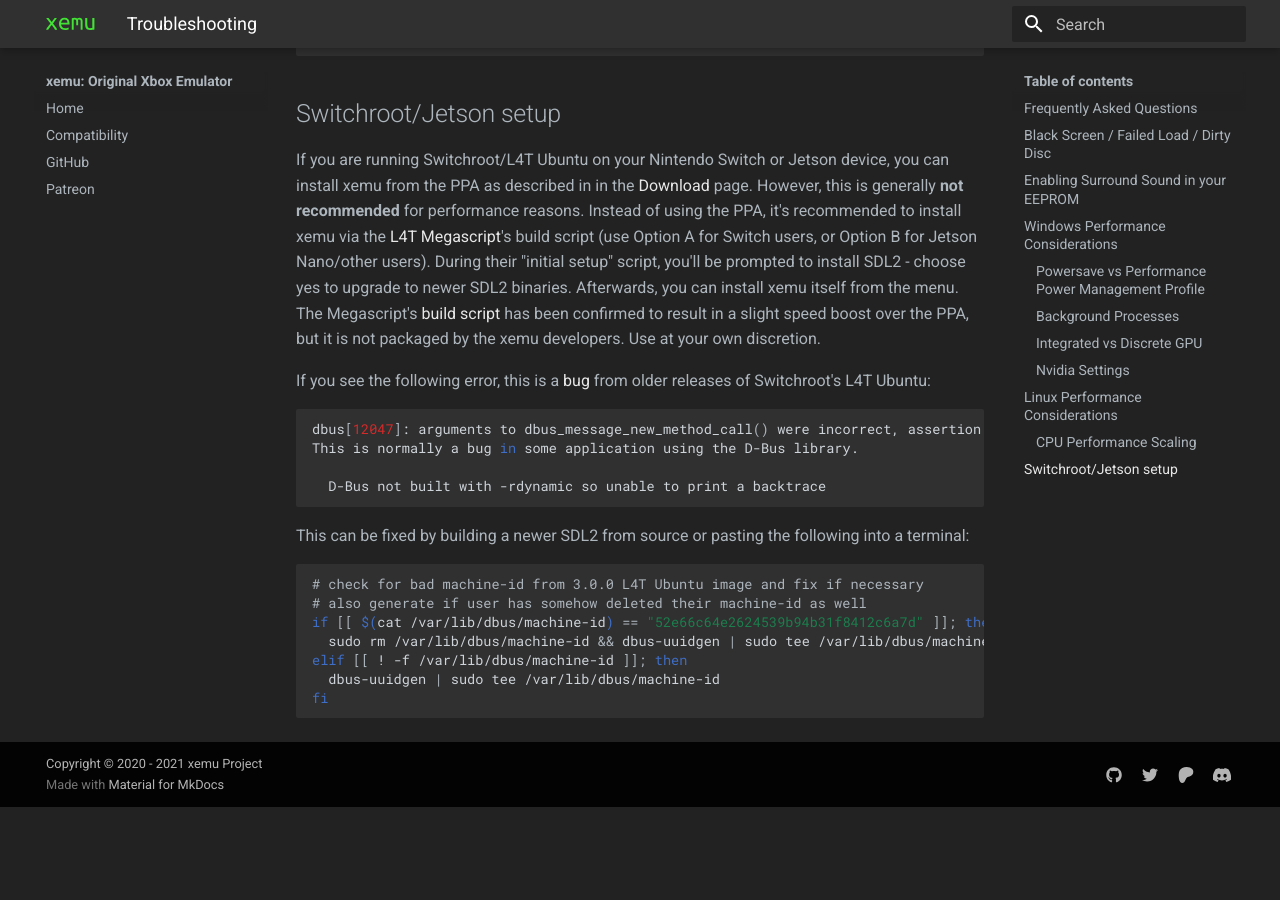
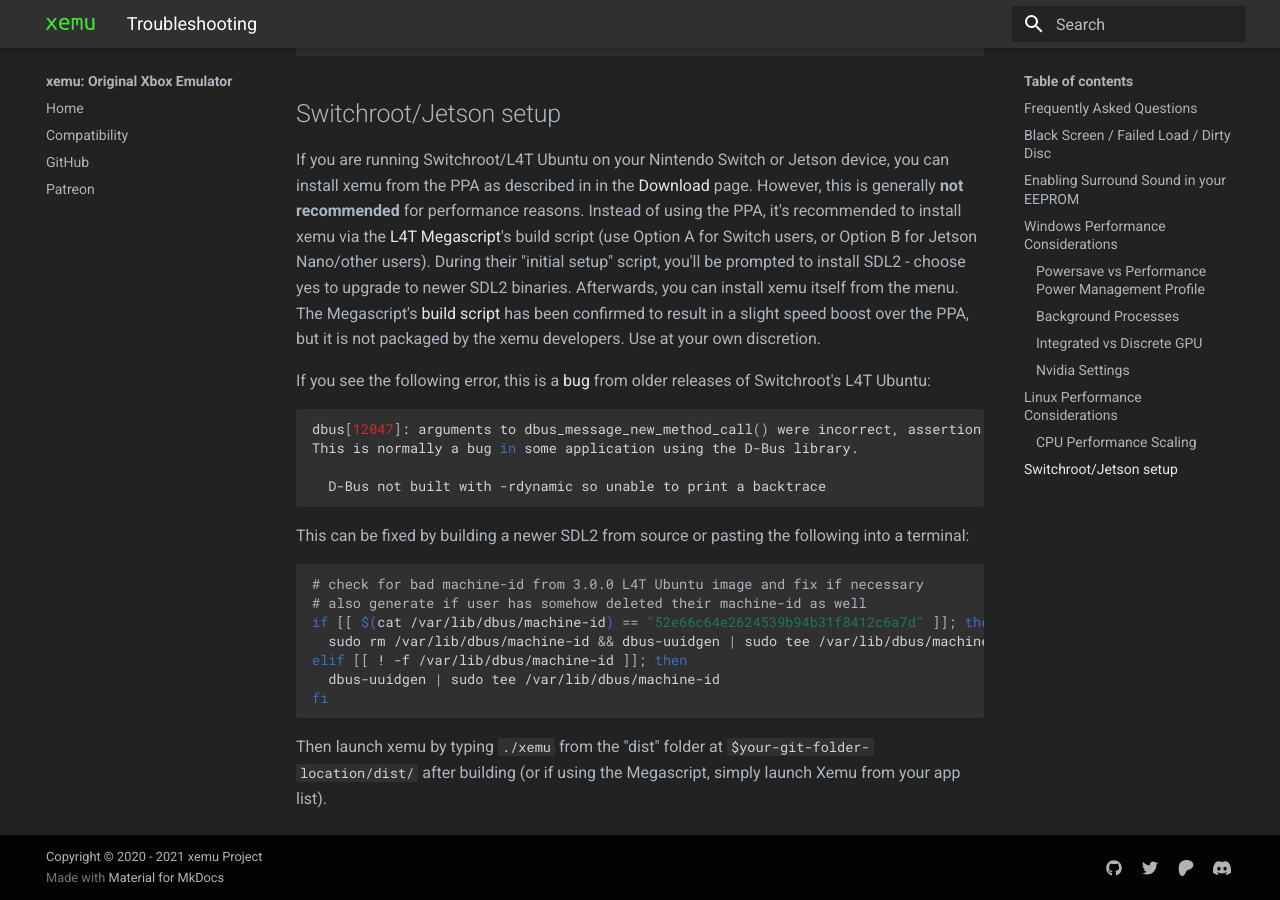
Before and after one commit to xemu-project/xemu-website, an MkDocs documentation site: the page built from docs/docs/troubleshooting.md, in a window 1280 px wide and 900 px high, scrolled down 1642 px. Built offline with MkDocs 1.6.1 and Material for MkDocs 9.7.7, drawn with Linux system fonts in a browser that asks for light colours; before the commit the page ends 2449 px from its top, so only the background shows below that.

Commit message:
bring launch command back

````diff
--- a/docs/docs/troubleshooting.md
+++ b/docs/docs/troubleshooting.md
@@ -84,3 +84,4 @@ elif [[ ! -f /var/lib/dbus/machine-id ]]; then
   dbus-uuidgen | sudo tee /var/lib/dbus/machine-id
 fi
 ```
+Then launch xemu by typing `./xemu` from the "dist" folder at `$your-git-folder-location/dist/` after building (or if using the Megascript, simply launch Xemu from your app list).
````
